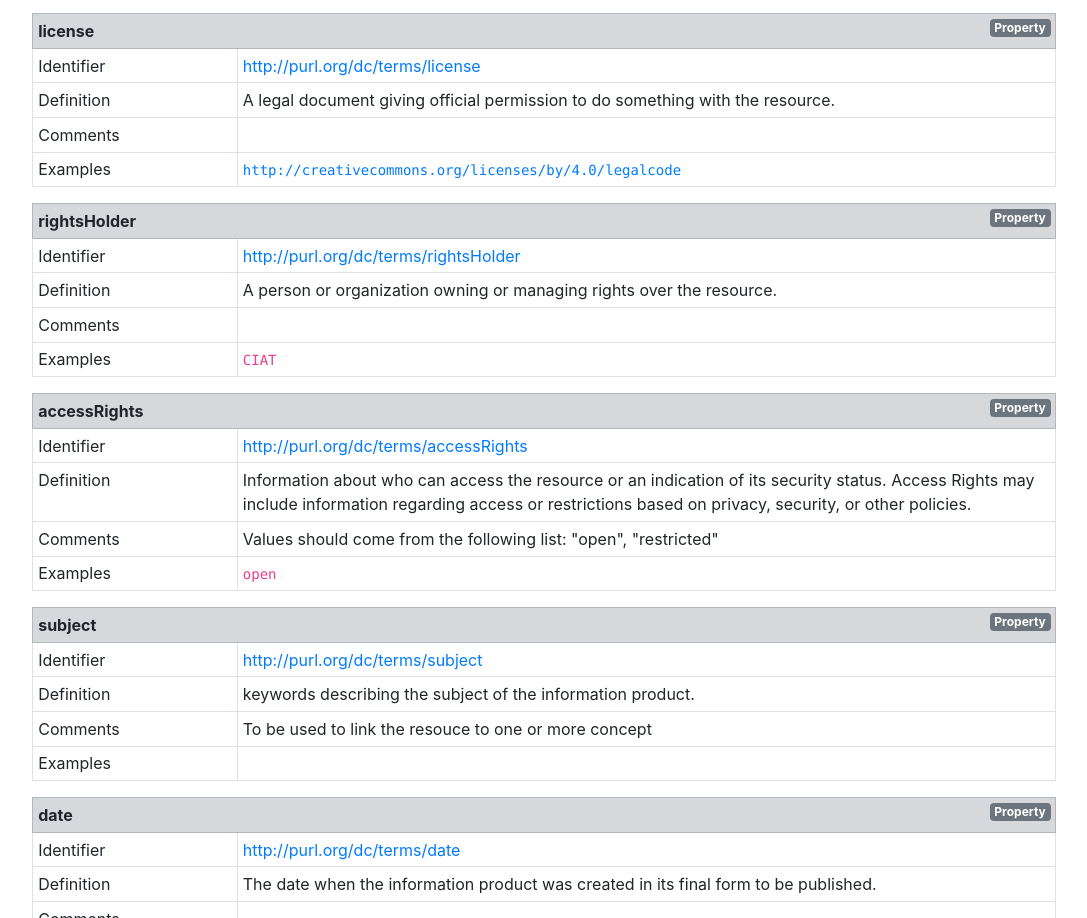
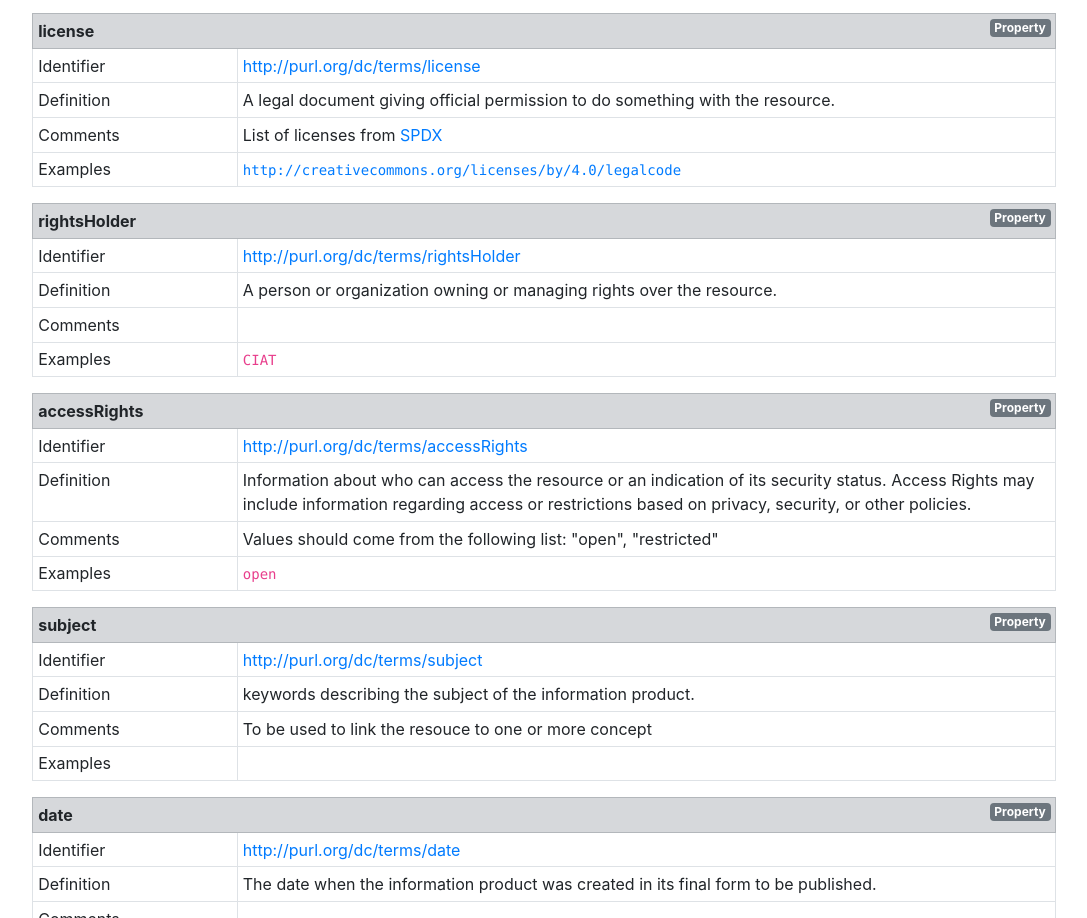
Before and after one commit to AgriculturalSemantics/cg-core, a plain HTML site: page cgcore.html in a window 1280 px wide. Shown: the part 1580-2498 px from the top of the page, without its empty margins (134-1221 px from the left). Drawn offline with nearby package versions, Linux system fonts and the light colour scheme.

Commit message:
added controled list for licenses

```diff
--- a/cgcore.html
+++ b/cgcore.html
@@ -133,7 +133,7 @@
                     <tr class="table-secondary"><th colspan="2">license <span class="badge badge-secondary float-right">Property</span></th></tr>
                     <tr><td class="theme-label">Identifier</td><td><a href="http://purl.org/dc/terms/license">http://purl.org/dc/terms/license</a></td></tr>
                     <tr><td class="theme-label">Definition</td><td>A legal document giving official permission to do something with the resource.</td></tr>
-                    <tr><td class="theme-label">Comments</td><td></td></tr>
+                    <tr><td class="theme-label">Comments</td><td>List of licenses from <a href="https://spdx.org/licenses/">SPDX</a></td></tr>
                     <tr><td class="theme-label">Examples</td><td> <code><a href="http://creativecommons.org/licenses/by/4.0/legalcode">http://creativecommons.org/licenses/by/4.0/legalcode</a></code></td></tr>
                 </tbody>
             </table>
```
